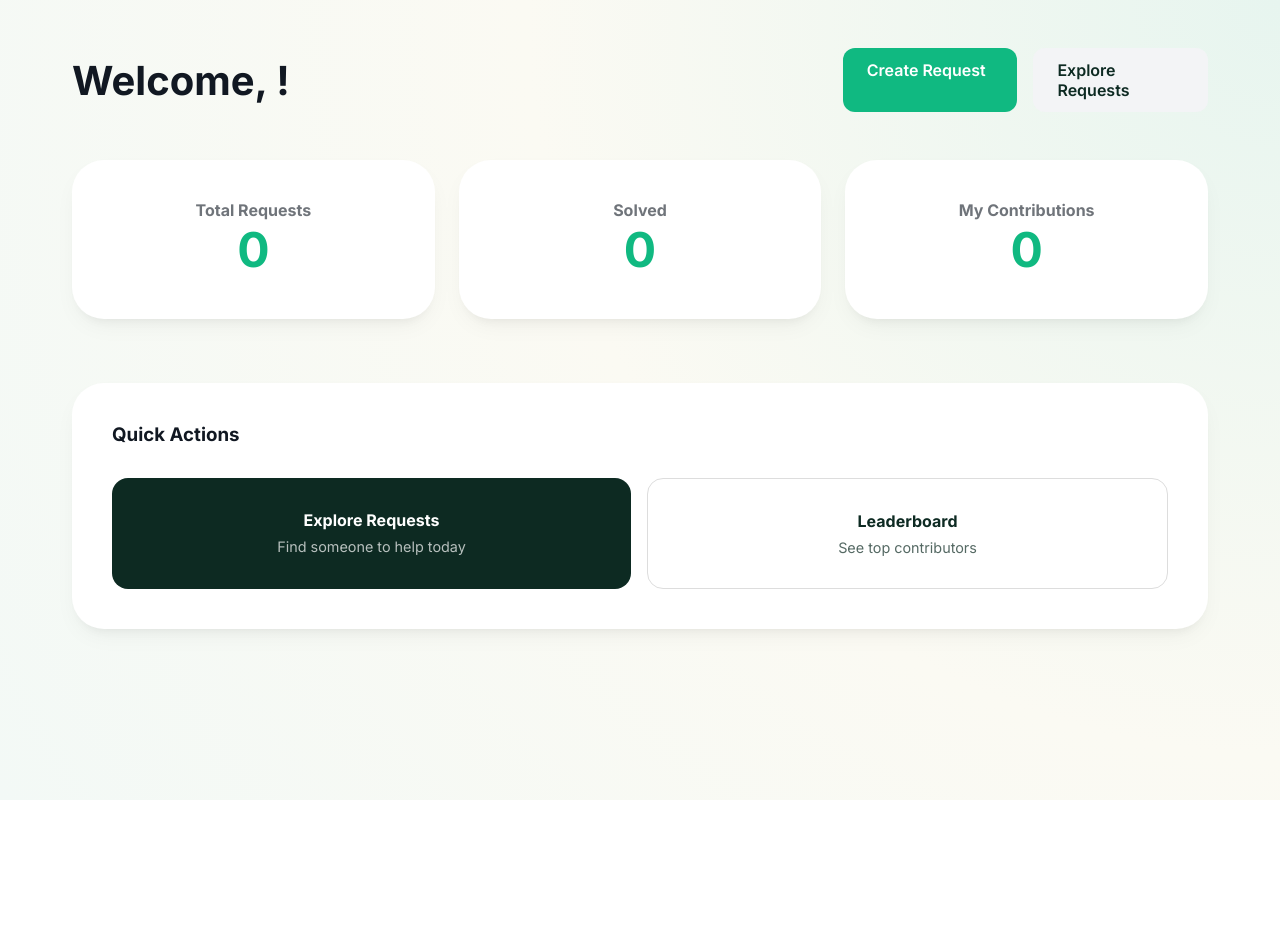
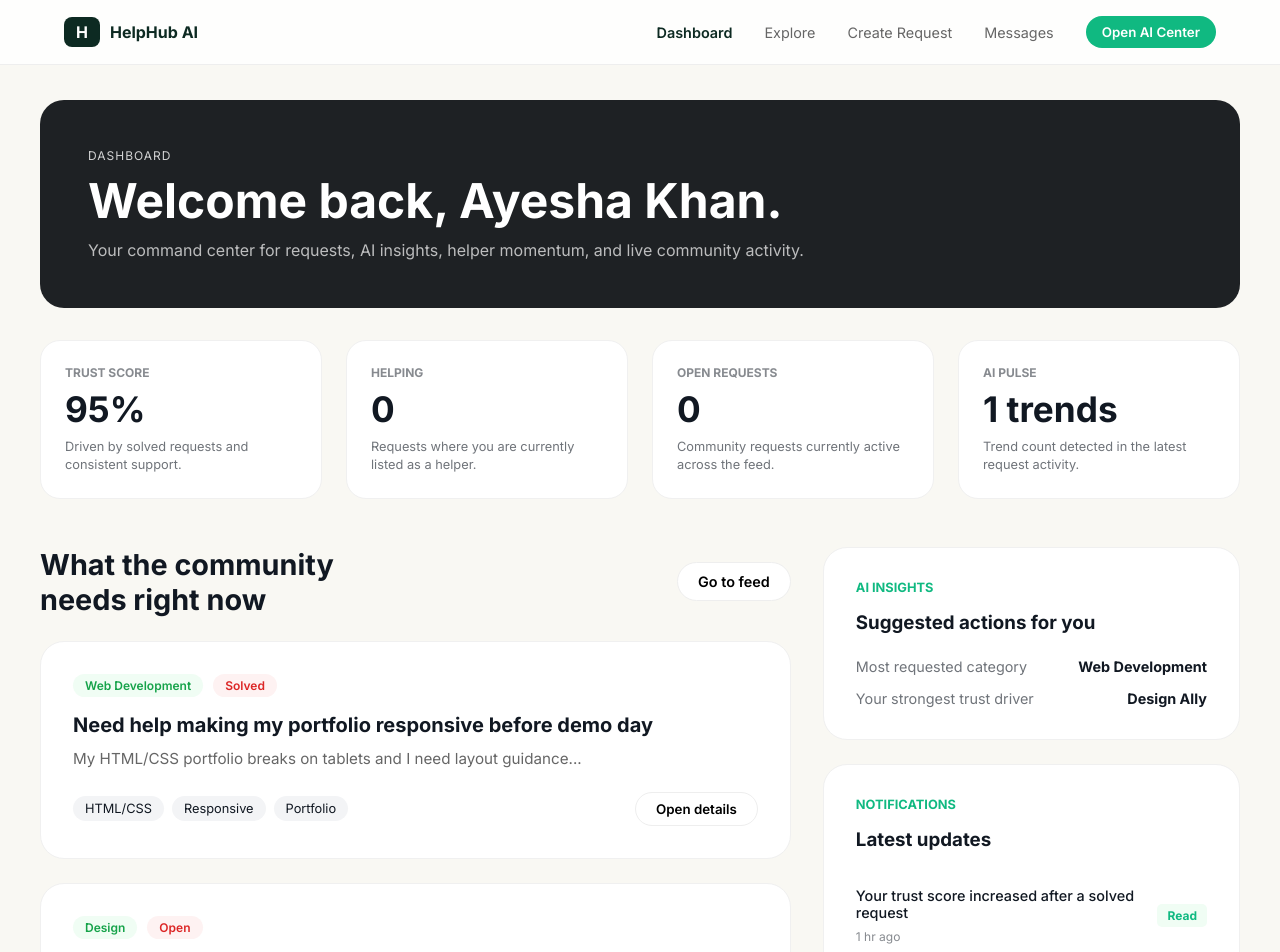
Before and after one commit to huzaifaabbasi630/HelpHub-AI-frontend, a React app: page /dashboard in a window 1280 px wide. Shown: the top 952 px of the page. Before the commit the page ends 800 px from the top, so only its background shows below. Built offline with nearby package versions, Linux system fonts and the light colour scheme; no server answers; the HTML template or start-up script is replaced by a standard one.

Commit message:
improve logic

```diff
--- a/src/pages/Dashboard.jsx
+++ b/src/pages/Dashboard.jsx
@@ -3,7 +3,7 @@ import { Link } from 'react-router-dom';
 import API from '../api/apiConfig';
 
 const Dashboard = () => {
-    const [stats, setStats] = useState({ total: 0, solved: 0, contributions: 0 });
+    const [stats, setStats] = useState({ total: 0, solved: 0, contributions: 0, trustScore: 95 }); // Added default trust score
     const userInfo = JSON.parse(localStorage.getItem('userInfo'));
 
     useEffect(() => {
@@ -19,47 +19,136 @@ const Dashboard = () => {
     }, []);
 
     return (
-        <div style={{ padding: '3rem 2rem', maxWidth: '1200px', margin: '0 auto' }}>
-            <div style={{ display: 'flex', justifyContent: 'space-between', alignItems: 'center', marginBottom: '3rem' }}>
-                <h1 style={{ fontSize: '2.5rem', fontWeight: '800' }}>Welcome, {userInfo?.name}!</h1>
-                <div style={{ display: 'flex', gap: '1rem' }}>
-                    {userInfo?.role !== 'Can Help' && (
-                        <Link to="/create-request" className="btn-primary" style={{ textDecoration: 'none' }}>Create Request</Link>
-                    )}
-                    <Link to="/explore" className="btn-primary" style={{ background: '#f3f4f6', color: '#0d2a22', textDecoration: 'none' }}>Explore Requests</Link>
+        <div style={{ backgroundColor: '#f9f8f3', minHeight: '100vh', fontFamily: 'Inter, sans-serif' }}>
+
+            {/* --- Fixed Navbar --- */}
+            <nav style={{
+                position: 'fixed', top: 0, width: '100%', zIndex: 1000,
+                backgroundColor: 'rgba(255, 255, 255, 0.8)', backdropFilter: 'blur(10px)',
+                padding: '1rem 5%', display: 'flex', justifyContent: 'space-between', alignItems: 'center',
+                borderBottom: '1px solid #eee'
+            }}>
+                <div style={{ display: 'flex', alignItems: 'center', gap: '10px' }}>
+                    <div style={{ background: '#0d2a22', color: 'white', padding: '5px 12px', borderRadius: '8px', fontWeight: 'bold' }}>H</div>
+                    <span style={{ fontWeight: '700', color: '#0d2a22' }}>HelpHub AI</span>
                 </div>
-            </div>
+                <div style={{ display: 'flex', gap: '2rem', alignItems: 'center', color: '#666', fontSize: '0.9rem' }}>
+                    <Link to="/dashboard" style={{ color: '#0d2a22', fontWeight: '600', textDecoration: 'none' }}>Dashboard</Link>
+                    <Link to="/explore" style={{ textDecoration: 'none', color: 'inherit' }}>Explore</Link>
+                    <Link to="/create-request" style={{ textDecoration: 'none', color: 'inherit' }}>Create Request</Link>
+                    <Link to="/messages" style={{ textDecoration: 'none', color: 'inherit' }}>Messages</Link>
+                    <button style={{ background: '#10b981', color: 'white', border: 'none', padding: '8px 16px', borderRadius: '20px', cursor: 'pointer', fontWeight: '600' }}>Open AI Center</button>
+                </div>
+            </nav>
 
-            <div style={{ display: 'grid', gridTemplateColumns: 'repeat(auto-fit, minmax(250px, 1fr))', gap: '1.5rem', marginBottom: '4rem' }}>
-                <div className="premium-card" style={{ textAlign: 'center' }}>
-                    <p style={{ opacity: '0.6', fontWeight: 'bold' }}>Total Requests</p>
-                    <h2 style={{ fontSize: '3rem', color: '#10b981' }}>{stats.total}</h2>
+            <main style={{ paddingTop: '100px', paddingBottom: '50px', maxWidth: '1200px', margin: '0 auto', px: '20px' }}>
+
+                {/* --- Welcome Header --- */}
+                <header style={{
+                    background: '#1e2124', color: 'white', borderRadius: '24px',
+                    padding: '3rem', marginBottom: '2rem', position: 'relative', overflow: 'hidden'
+                }}>
+                    <p style={{ textTransform: 'uppercase', fontSize: '0.75rem', letterSpacing: '1px', marginBottom: '0.5rem', opacity: 0.8 }}>Dashboard</p>
+                    <h1 style={{ fontSize: '3rem', fontWeight: '800', margin: '0' }}>Welcome back, {userInfo?.name || 'Ayesha Khan'}.</h1>
+                    <p style={{ opacity: 0.7, marginTop: '10px' }}>Your command center for requests, AI insights, helper momentum, and live community activity.</p>
+                </header>
+
+                {/* --- Stats Row --- */}
+                <div style={{ display: 'grid', gridTemplateColumns: 'repeat(4, 1fr)', gap: '1.5rem', marginBottom: '3rem' }}>
+                    <StatCard label="Trust Score" value={`${stats.trustScore || 95}%`} subtext="Driven by solved requests and consistent support." />
+                    <StatCard label="Helping" value={stats.contributions || 0} subtext="Requests where you are currently listed as a helper." />
+                    <StatCard label="Open Requests" value={stats.total || 0} subtext="Community requests currently active across the feed." />
+                    <StatCard label="AI Pulse" value="1 trends" subtext="Trend count detected in the latest request activity." />
                 </div>
-                <div className="premium-card" style={{ textAlign: 'center' }}>
-                    <p style={{ opacity: '0.6', fontWeight: 'bold' }}>Solved</p>
-                    <h2 style={{ fontSize: '3rem', color: '#10b981' }}>{stats.solved}</h2>
+
+                {/* --- Main Content Grid --- */}
+                <div style={{ display: 'grid', gridTemplateColumns: '1.8fr 1fr', gap: '2rem' }}>
+
+                    {/* Left Side: Recent Requests */}
+                    <div>
+                        <div style={{ display: 'flex', justifyContent: 'space-between', alignItems: 'center', marginBottom: '1.5rem' }}>
+                            <h2 style={{ fontSize: '1.8rem', fontWeight: '800', maxWidth: '300px' }}>What the community needs right now</h2>
+                            <Link to="/explore" style={{ padding: '10px 20px', borderRadius: '25px', background: 'white', textDecoration: 'none', color: 'black', fontWeight: '600', fontSize: '0.9rem', border: '1px solid #eee' }}>Go to feed</Link>
+                        </div>
+
+                        {/* Request Card Component */}
+                        <RequestCard
+                            category="Web Development" title="Need help making my portfolio responsive before demo day"
+                            desc="My HTML/CSS portfolio breaks on tablets and I need layout guidance..."
+                            tags={['HTML/CSS', 'Responsive', 'Portfolio']} status="Solved"
+                        />
+                        <RequestCard
+                            category="Design" title="Looking for Figma feedback on a volunteer event poster"
+                            desc="I have a draft poster for a campus community event and want sharper hierarchy..."
+                            tags={['Figma', 'Poster', 'Design Review']} status="Open"
+                        />
+                    </div>
+
+                    {/* Right Side: AI Insights & Notifications */}
+                    <div style={{ display: 'flex', flexDirection: 'column', gap: '1.5rem' }}>
+                        <div style={{ background: '#fff', borderRadius: '24px', padding: '2rem', border: '1px solid #f0f0f0' }}>
+                            <p style={{ color: '#10b981', fontWeight: 'bold', fontSize: '0.8rem', marginBottom: '1rem' }}>AI INSIGHTS</p>
+                            <h3 style={{ marginBottom: '1.5rem' }}>Suggested actions for you</h3>
+                            <div style={{ fontSize: '0.9rem', display: 'grid', gap: '15px' }}>
+                                <div style={{ display: 'flex', justifyContent: 'space-between' }}>
+                                    <span style={{ opacity: 0.6 }}>Most requested category</span>
+                                    <span style={{ fontWeight: '700' }}>Web Development</span>
+                                </div>
+                                <div style={{ display: 'flex', justifyContent: 'space-between' }}>
+                                    <span style={{ opacity: 0.6 }}>Your strongest trust driver</span>
+                                    <span style={{ fontWeight: '700' }}>Design Ally</span>
+                                </div>
+                            </div>
+                        </div>
+
+                        <div style={{ background: '#fff', borderRadius: '24px', padding: '2rem', border: '1px solid #f0f0f0' }}>
+                            <p style={{ color: '#10b981', fontWeight: 'bold', fontSize: '0.8rem', marginBottom: '1rem' }}>NOTIFICATIONS</p>
+                            <h3 style={{ marginBottom: '1.5rem' }}>Latest updates</h3>
+                            <NotificationItem text="Your trust score increased after a solved request" time="1 hr ago" />
+                        </div>
+                    </div>
+
                 </div>
-                <div className="premium-card" style={{ textAlign: 'center' }}>
-                    <p style={{ opacity: '0.6', fontWeight: 'bold' }}>My Contributions</p>
-                    <h2 style={{ fontSize: '3rem', color: '#10b981' }}>{stats.contributions}</h2>
-                </div>
-            </div>
-
-            <div className="premium-card">
-                <h3 style={{ marginBottom: '2rem' }}>Quick Actions</h3>
-                <div style={{ display: 'flex', gap: '1rem', flexWrap: 'wrap' }}>
-                    <Link to="/explore" style={{ flex: 1, padding: '2rem', background: '#0d2a22', color: 'white', borderRadius: '1rem', textDecoration: 'none', textAlign: 'center' }}>
-                        <h4>Explore Requests</h4>
-                        <p style={{ opacity: '0.7', fontSize: '0.9rem', marginTop: '0.5rem' }}>Find someone to help today</p>
-                    </Link>
-                    <Link to="/leaderboard" style={{ flex: 1, padding: '2rem', border: '1px solid #ddd', color: '#0d2a22', borderRadius: '1rem', textDecoration: 'none', textAlign: 'center' }}>
-                        <h4>Leaderboard</h4>
-                        <p style={{ opacity: '0.7', fontSize: '0.9rem', marginTop: '0.5rem' }}>See top contributors</p>
-                    </Link>
-                </div>
-            </div>
+            </main>
         </div>
     );
 };
 
+/* --- Helper Components for UI Cleanliness --- */
+
+const StatCard = ({ label, value, subtext }) => (
+    <div style={{ background: 'white', padding: '1.5rem', borderRadius: '20px', border: '1px solid #f0f0f0' }}>
+        <p style={{ fontSize: '0.75rem', fontWeight: '700', textTransform: 'uppercase', opacity: 0.5, marginBottom: '0.5rem' }}>{label}</p>
+        <h2 style={{ fontSize: '2.2rem', fontWeight: '800', marginBottom: '0.5rem' }}>{value}</h2>
+        <p style={{ fontSize: '0.8rem', opacity: 0.6, lineHeight: '1.4' }}>{subtext}</p>
+    </div>
+);
+
+const RequestCard = ({ category, title, desc, tags, status }) => (
+    <div style={{ background: 'white', padding: '2rem', borderRadius: '24px', marginBottom: '1.5rem', border: '1px solid #f0f0f0' }}>
+        <div style={{ display: 'flex', gap: '10px', marginBottom: '1rem' }}>
+            <span style={{ background: '#f0fdf4', color: '#16a34a', padding: '4px 12px', borderRadius: '12px', fontSize: '0.75rem', fontWeight: '600' }}>{category}</span>
+            <span style={{ background: '#fef2f2', color: '#dc2626', padding: '4px 12px', borderRadius: '12px', fontSize: '0.75rem', fontWeight: '600' }}>{status}</span>
+        </div>
+        <h3 style={{ fontSize: '1.25rem', fontWeight: '700', marginBottom: '0.75rem' }}>{title}</h3>
+        <p style={{ color: '#666', fontSize: '0.95rem', marginBottom: '1.5rem' }}>{desc}</p>
+        <div style={{ display: 'flex', justifyContent: 'space-between', alignItems: 'center' }}>
+            <div style={{ display: 'flex', gap: '8px' }}>
+                {tags.map(tag => <span key={tag} style={{ background: '#f3f4f6', padding: '5px 12px', borderRadius: '15px', fontSize: '0.8rem' }}>{tag}</span>)}
+            </div>
+            <button style={{ border: '1px solid #eee', padding: '8px 20px', borderRadius: '20px', background: 'white', fontWeight: '600', cursor: 'pointer' }}>Open details</button>
+        </div>
+    </div>
+);
+
+const NotificationItem = ({ text, time }) => (
+    <div style={{ display: 'flex', justifyContent: 'space-between', alignItems: 'center', padding: '12px 0', borderBottom: '1px solid #f9f9f9' }}>
+        <div style={{ maxWidth: '80%' }}>
+            <p style={{ fontSize: '0.9rem', fontWeight: '500', marginBottom: '4px' }}>{text}</p>
+            <span style={{ fontSize: '0.75rem', opacity: 0.5 }}>{time}</span>
+        </div>
+        <button style={{ fontSize: '0.75rem', fontWeight: '700', color: '#10b981', background: '#f0fdf4', border: 'none', padding: '4px 10px', borderRadius: '5px' }}>Read</button>
+    </div>
+);
+
 export default Dashboard;
```
